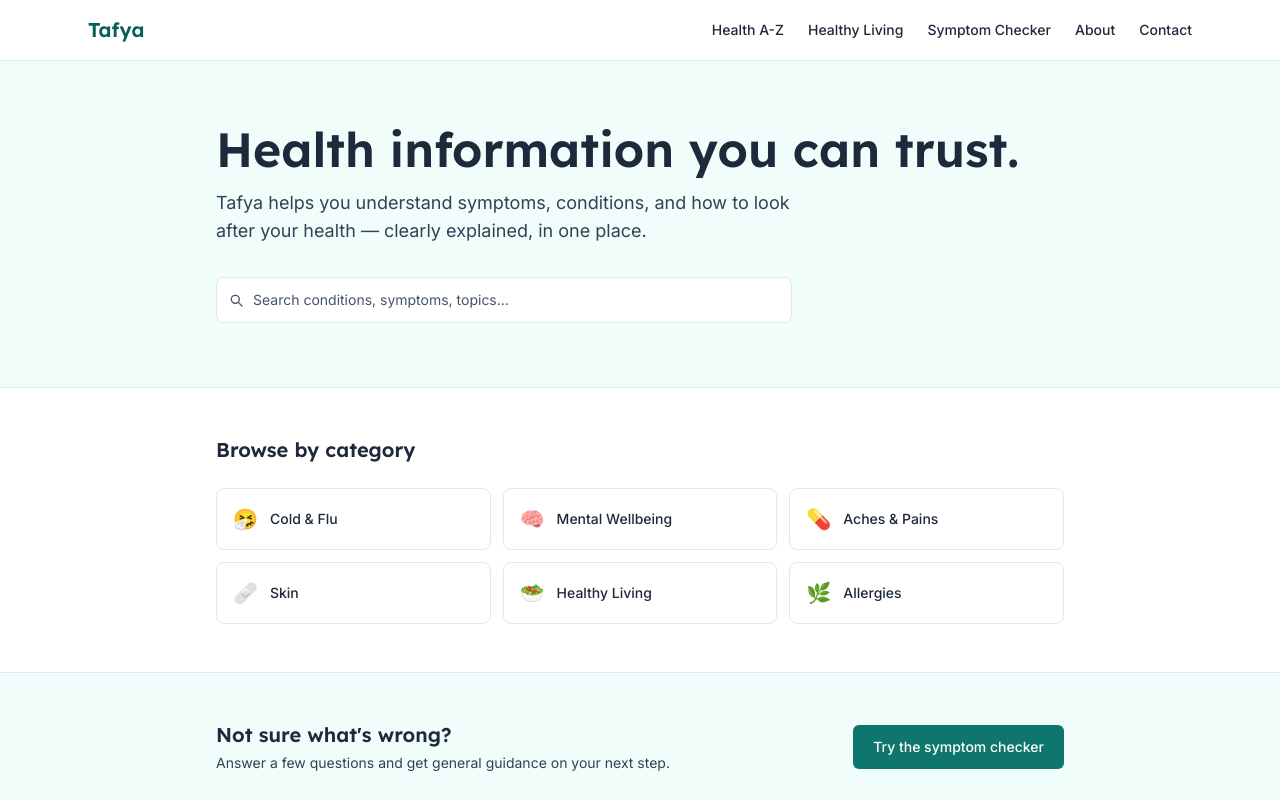
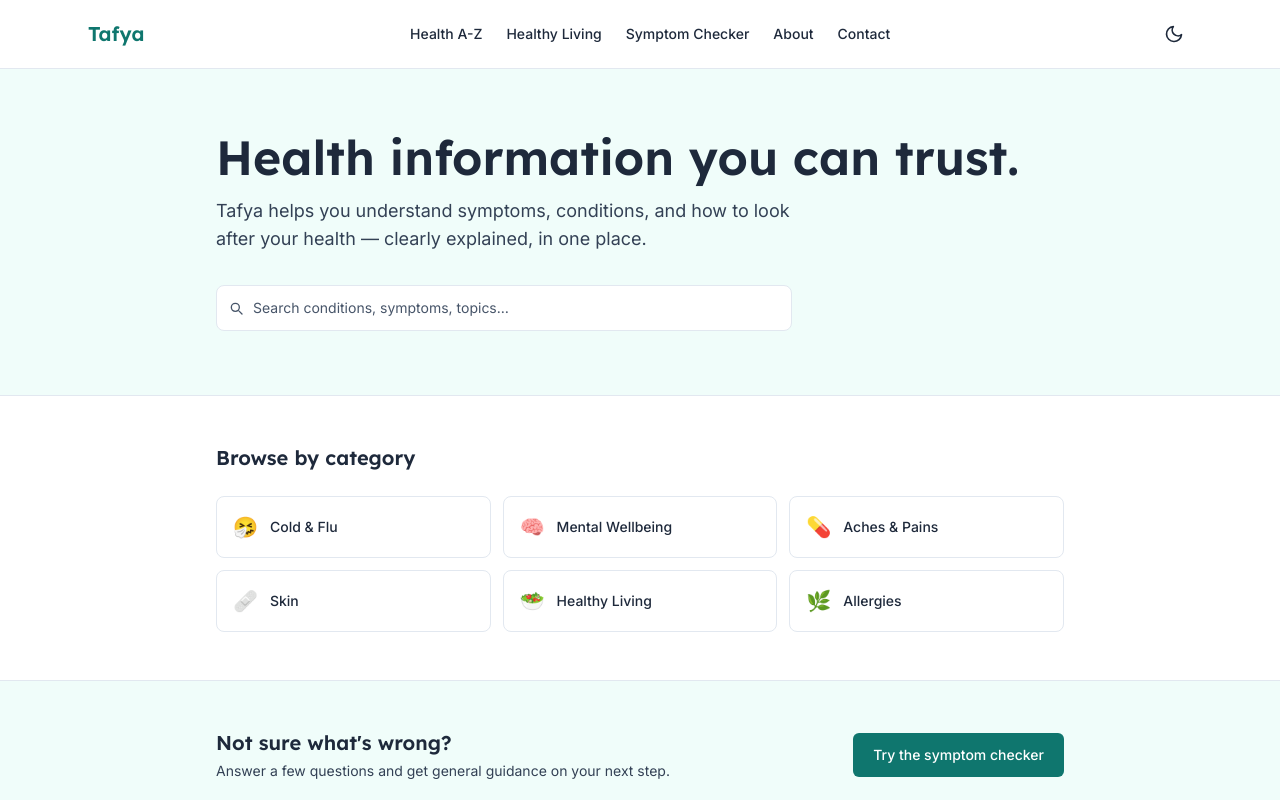
Before and after one commit to Lokeny2/tafya, a Next.js app: page / in a window 1280 px wide. Shown: the top 800 px of the page. Built offline with nearby package versions, Linux system fonts and the light colour scheme.

Commit message:
implement dark mode toggle

```diff
--- a/src/app/globals.css
+++ b/src/app/globals.css
@@ -26,11 +26,16 @@
   --font-heading: var(--font-lexend), ui-sans-serif, system-ui, sans-serif;
 }
 
-/* Ensure visible focus rings for keyboard navigation */
-*:focus-visible {
-  outline: 2px solid var(--color-brand-600) !important;
-  outline-offset: 2px;
-  border-radius: 4px;
+/* Dark mode token overrides */
+.dark {
+  --color-ink: #f1f5f9;
+  --color-subtle: #94a3b8;
+  --color-subtle-on-teal: #cbd5e1;
+  --color-surface: #0f172a;
+  --color-surface-alt: #1e293b;
+  --color-line: #334155;
+  --color-brand-50: #0f2d28;
+  --color-brand-100: #134e45;
 }
 
 body {
@@ -38,3 +43,9 @@ body {
   color: var(--color-ink);
   font-family: var(--font-sans);
 }
+
+*:focus-visible {
+  outline: 2px solid var(--color-brand-600) !important;
+  outline-offset: 2px;
+  border-radius: 4px;
+}
--- a/src/app/layout.tsx
+++ b/src/app/layout.tsx
@@ -23,16 +23,35 @@ export const metadata: Metadata = {
     "Tafya is a student portfolio project simulating a public health information platform.",
 };
 
+const themeScript = `
+  (function() {
+    try {
+      var stored = localStorage.getItem('tafya-theme');
+      var prefersDark = window.matchMedia('(prefers-color-scheme: dark)').matches;
+      if (stored === 'dark' || (!stored && prefersDark)) {
+        document.documentElement.classList.add('dark');
+      }
+    } catch(e) {}
+  })();
+`;
+
 export default function RootLayout({
   children,
 }: Readonly<{
   children: React.ReactNode;
 }>) {
   return (
-    <html lang="en" className={`${inter.variable} ${lexend.variable}`}>
+    <html
+      lang="en"
+      className={`${inter.variable} ${lexend.variable}`}
+      suppressHydrationWarning
+    >
+      <head>
+        <script dangerouslySetInnerHTML={{ __html: themeScript }} />
+      </head>
       <body className="flex min-h-screen flex-col antialiased">
-
-        <a href="#main-content"
+        <a
+          href="#main-content"
           className="sr-only focus:not-sr-only focus:absolute focus:left-4 focus:top-4 focus:z-50 focus:rounded-md focus:bg-brand-600 focus:px-4 focus:py-2 focus:text-white"
         >
           Skip to main content
--- a/src/components/layout/Header.tsx
+++ b/src/components/layout/Header.tsx
@@ -3,6 +3,7 @@
 import { useState } from "react";
 import Link from "next/link";
 import { usePathname } from "next/navigation";
+import { useTheme } from "@/lib/useTheme";
 
 const navLinks = [
   { href: "/conditions", label: "Health A-Z" },
@@ -12,16 +13,55 @@ const navLinks = [
   { href: "/contact", label: "Contact" },
 ];
 
+function SunIcon() {
+  return (
+    <svg
+      className="h-5 w-5"
+      fill="none"
+      viewBox="0 0 24 24"
+      stroke="currentColor"
+      strokeWidth={2}
+      aria-hidden="true"
+    >
+      <path
+        strokeLinecap="round"
+        strokeLinejoin="round"
+        d="M12 3v1m0 16v1m9-9h-1M4 12H3m15.364-6.364l-.707.707M6.343 17.657l-.707.707M17.657 17.657l-.707-.707M6.343 6.343l-.707-.707M12 8a4 4 0 100 8 4 4 0 000-8z"
+      />
+    </svg>
+  );
+}
+
+function MoonIcon() {
+  return (
+    <svg
+      className="h-5 w-5"
+      fill="none"
+      viewBox="0 0 24 24"
+      stroke="currentColor"
+      strokeWidth={2}
+      aria-hidden="true"
+    >
+      <path
+        strokeLinecap="round"
+        strokeLinejoin="round"
+        d="M21 12.79A9 9 0 1111.21 3a7 7 0 009.79 9.79z"
+      />
+    </svg>
+  );
+}
+
 export default function Header() {
   const [isOpen, setIsOpen] = useState(false);
   const pathname = usePathname();
+  const { theme, toggleTheme } = useTheme();
 
   return (
     <header className="border-b border-line bg-surface">
       <div className="mx-auto flex max-w-6xl items-center justify-between gap-4 px-4 py-4 sm:px-6">
         <Link
           href="/"
-          className="font-heading text-xl font-semibold text-brand-800"
+          className="font-heading text-xl font-semibold text-brand-700"
           onClick={() => setIsOpen(false)}
         >
           Tafya
@@ -48,6 +88,20 @@ export default function Header() {
           </ul>
         </nav>
 
+        <div className="flex items-center gap-2">
+          {/* Theme toggle */}
+          <button
+            type="button"
+            onClick={toggleTheme}
+            aria-label={
+              theme === "dark" ? "Switch to light mode" : "Switch to dark mode"
+            }
+            className="rounded-md p-2 text-ink transition-colors hover:bg-surface-alt"
+          >
+            {theme === "dark" ? <SunIcon /> : <MoonIcon />}
+          </button>
+
+          {/* Mobile menu button */}
           <button
             type="button"
             onClick={() => setIsOpen((prev) => !prev)}
@@ -57,19 +111,44 @@ export default function Header() {
             aria-label={isOpen ? "Close menu" : "Open menu"}
           >
             {isOpen ? (
-            <svg className="h-6 w-6" fill="none" viewBox="0 0 24 24" stroke="currentColor" strokeWidth={2}>
-              <path strokeLinecap="round" strokeLinejoin="round" d="M6 18L18 6M6 6l12 12" />
+              <svg
+                className="h-6 w-6"
+                fill="none"
+                viewBox="0 0 24 24"
+                stroke="currentColor"
+                strokeWidth={2}
+              >
+                <path
+                  strokeLinecap="round"
+                  strokeLinejoin="round"
+                  d="M6 18L18 6M6 6l12 12"
+                />
               </svg>
             ) : (
-            <svg className="h-6 w-6" fill="none" viewBox="0 0 24 24" stroke="currentColor" strokeWidth={2}>
-              <path strokeLinecap="round" strokeLinejoin="round" d="M4 6h16M4 12h16M4 18h16" />
+              <svg
+                className="h-6 w-6"
+                fill="none"
+                viewBox="0 0 24 24"
+                stroke="currentColor"
+                strokeWidth={2}
+              >
+                <path
+                  strokeLinecap="round"
+                  strokeLinejoin="round"
+                  d="M4 6h16M4 12h16M4 18h16"
+                />
               </svg>
             )}
           </button>
         </div>
+      </div>
 
       {isOpen && (
-        <nav id="mobile-nav" aria-label="Primary" className="border-t border-line md:hidden">
+        <nav
+          id="mobile-nav"
+          aria-label="Primary"
+          className="border-t border-line md:hidden"
+        >
           <ul className="flex flex-col gap-1 px-4 py-3 text-sm font-medium sm:px-6">
             {navLinks.map((link) => {
               const isActive = pathname.startsWith(link.href);
--- /dev/null
+++ b/src/lib/useTheme.ts
@@ -0,0 +1,29 @@
+"use client";
+
+import { useEffect, useState } from "react";
+
+export function useTheme() {
+  const [theme, setTheme] = useState<"light" | "dark">("light");
+
+  useEffect(() => {
+    // Read the current state from the HTML element
+    // (already set correctly by the inline script)
+    const isDark = document.documentElement.classList.contains("dark");
+    setTheme(isDark ? "dark" : "light");
+  }, []);
+
+  const toggleTheme = () => {
+    const next = theme === "dark" ? "light" : "dark";
+    setTheme(next);
+    if (next === "dark") {
+      document.documentElement.classList.add("dark");
+    } else {
+      document.documentElement.classList.remove("dark");
+    }
+    try {
+      localStorage.setItem("tafya-theme", next);
+    } catch (e) {}
+  };
+
+  return { theme, toggleTheme };
+}
```
Lines whose indentation alone changed are shown as unchanged.
